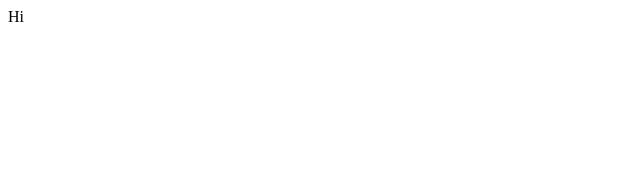
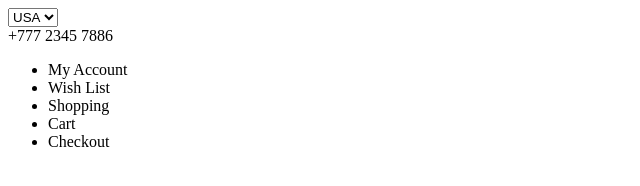
Before and after one commit to glaubernespoli/FbW39_EStore, a website: page public/index.html in a window 1280 px wide. Shown: the whole page, without its empty margins (0-640 px from the left). Drawn offline with Linux system fonts and the light colour scheme.

Commit message:
top nav bar

```diff
--- a/public/index.html
+++ b/public/index.html
@@ -6,6 +6,28 @@
 		<title>Document</title>
 	</head>
 	<body>
-		Hi
+		<div class="header">
+			<div class="header-info">
+				<div class="wrapper-box">
+					<select name="country" id="country">
+						<option value="usa">USA</option>
+					</select>
+				</div>
+
+				<div class="wrapper-box">
+					<span>+777 2345 7886</span>
+				</div>
+			</div>
+
+			<div class="header-top-nav-bar">
+				<ul>
+					<li>My Account</li>
+					<li>Wish List</li>
+					<li>Shopping</li>
+					<li>Cart</li>
+					<li>Checkout</li>
+				</ul>
+			</div>
+		</div>
 	</body>
 </html>
```
